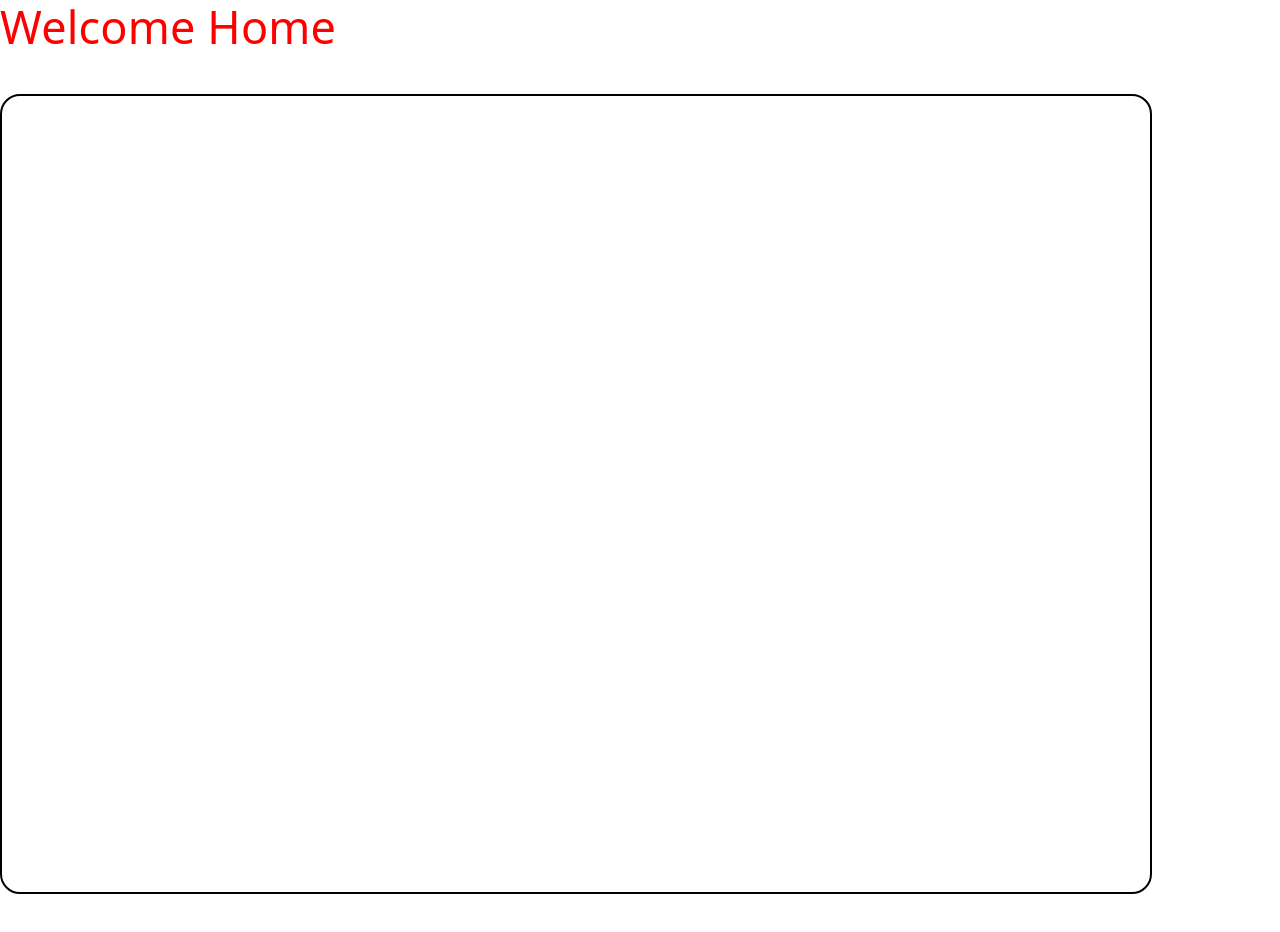
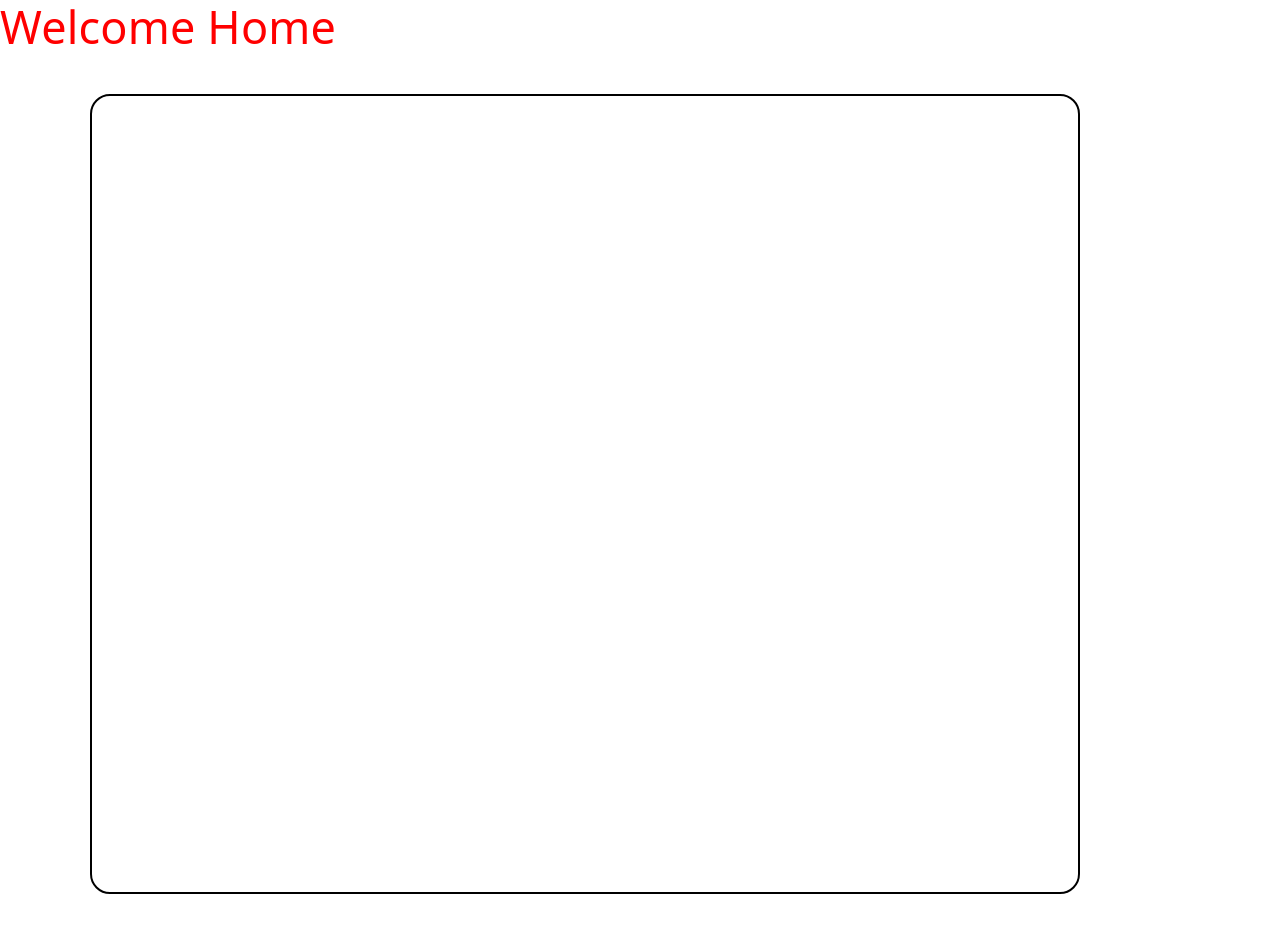
Before and after one commit to andyugbawa/mern-react, a React (Vite) app in the folder newmernapp/client/: page /home in a window 1280 px wide. Built offline with nearby package versions, Linux system fonts and the light colour scheme.

Commit message:
added padding to the parent box

```diff
--- a/newmernapp/client/src/Home.jsx
+++ b/newmernapp/client/src/Home.jsx
@@ -10,6 +10,8 @@ function Home() {
     <div>
             {/* <img src="/action.jpeg" alt="Movie" /> */}
     </div>
+
+       <div className="container">
 
       <div class="parent slide-left">
       <div class="content">
@@ -41,6 +43,7 @@ function Home() {
         </div>
         </div>
       </div>
+       </div>
 
 
 
--- a/newmernapp/client/src/style.css
+++ b/newmernapp/client/src/style.css
@@ -2,7 +2,9 @@ h1{
     color:red
 }
 
-
+.container{
+    padding: 0 20px;
+}
 .parent{
     border:2px solid black;
     width:90%;
```
